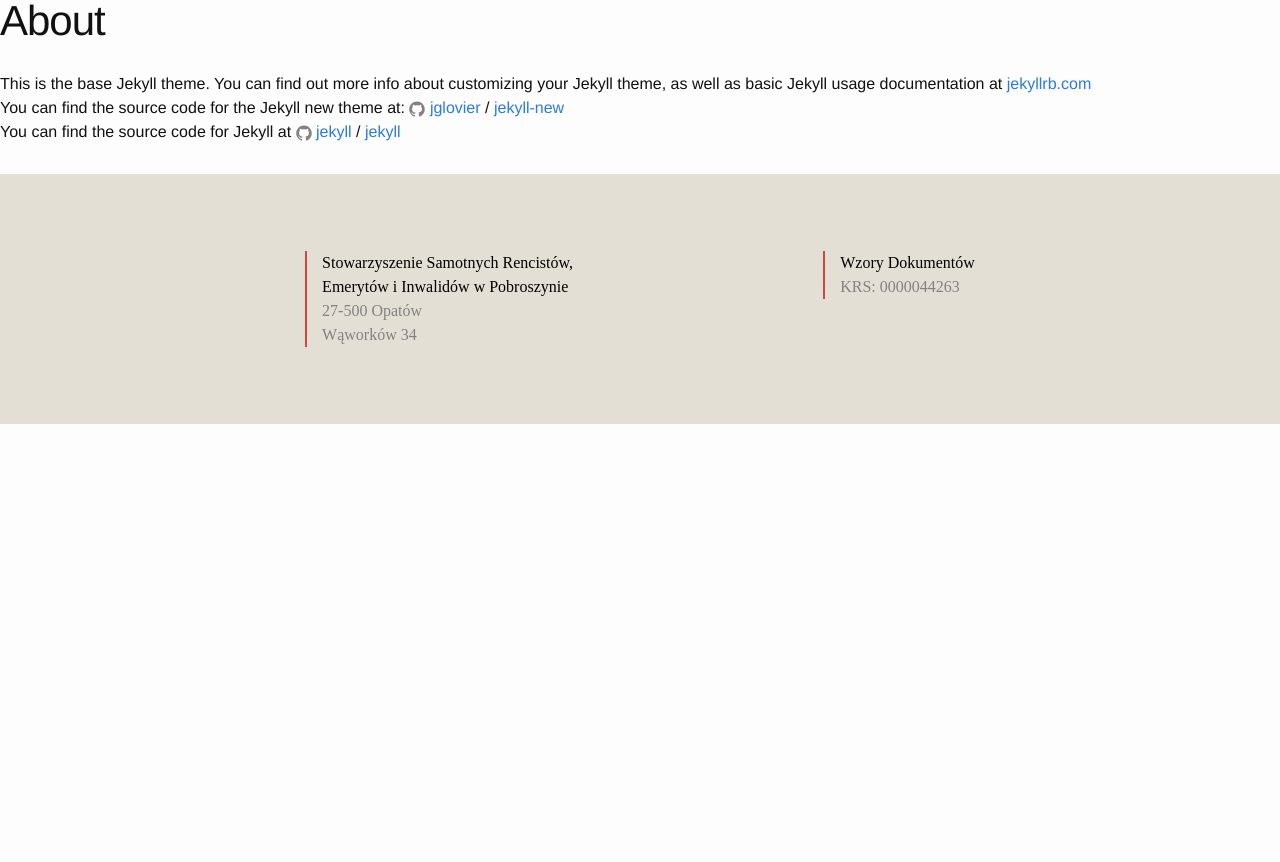
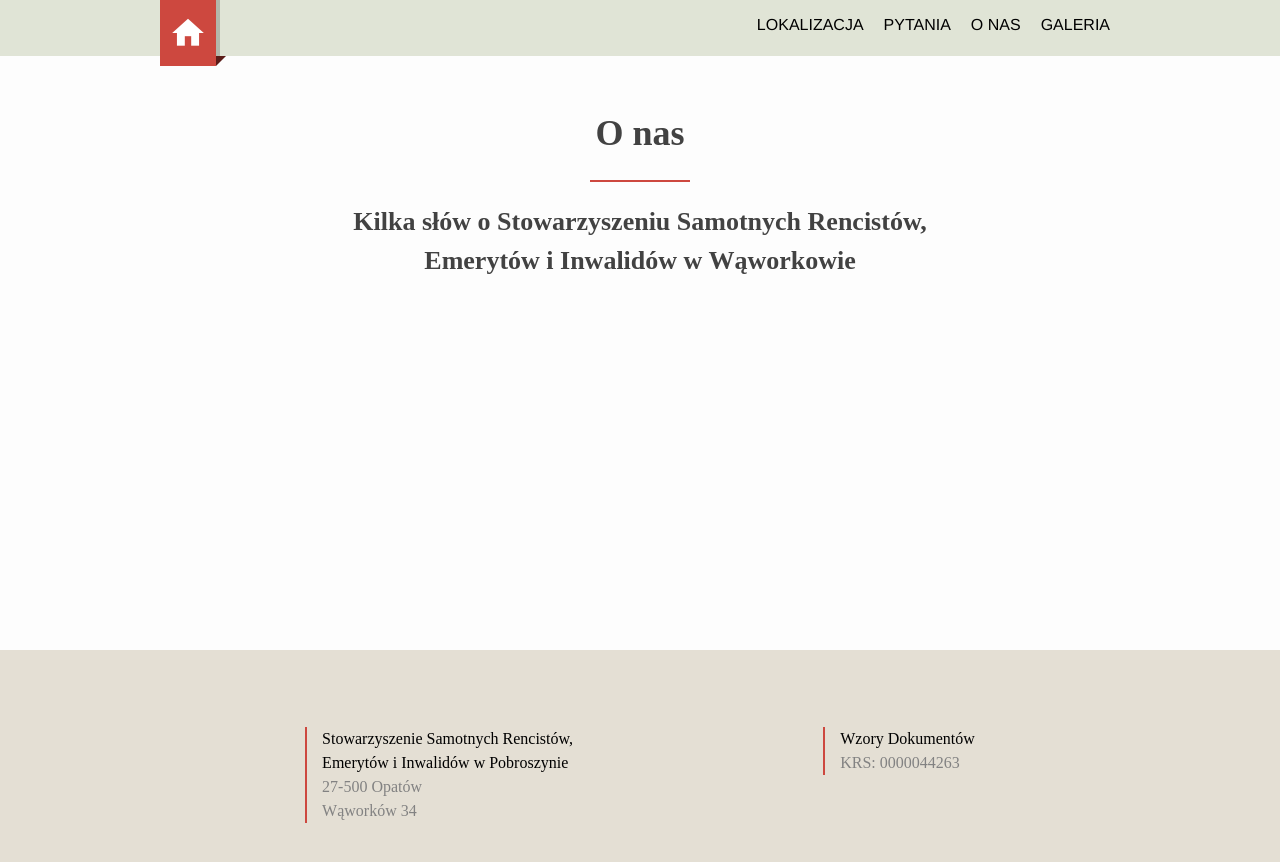
Before and after one commit to paweltar/stowarzyszenie, a Jekyll site: the page built from about.md, in a window 1280 px wide. Shown: the top 862 px of the page. Built offline with Jekyll 4.4.1, drawn with Linux system fonts in a browser that asks for light colours; some web fonts are replaced.

Commit message:
Style rest of the pages

```diff
--- a/_includes/head.html
+++ b/_includes/head.html
@@ -11,5 +11,5 @@
   <link rel="alternate" type="application/rss+xml" title="{{ site.title }}" href="{{ "/feed.xml" | prepend: site.baseurl | prepend: site.url }}">
   <link href="https://fonts.googleapis.com/icon?family=Material+Icons"
       rel="stylesheet">
-  <link rel="stylesheet" href="//brick.a.ssl.fastly.net/Alegreya:400,400i/Muli:200,400,600">
+  <link rel="stylesheet" href="//brick.a.ssl.fastly.net/Alegreya:400,400i, 600/Muli:200,400,600">
 </head>
--- a/_includes/navbar.html
+++ b/_includes/navbar.html
@@ -6,13 +6,13 @@
       </div>
     </a>
     <div class="nav-links">
-      <a href="">
+      <a href="/location.html">
         <p>Lokalizacja</p>
       </a>
-      <a href="">
+      <a href="/faq.html">
         <p>Pytania</p>
       </a>
-      <a href="">
+      <a href="/about.html">
         <p>O nas</p>
       </a>
       <a href="">
--- a/_layouts/universal.html
+++ b/_layouts/universal.html
@@ -5,7 +5,12 @@
     {% include navbar.html %}
 
     <div class="Site-content">
-      {{ content }}
+      <div class="universal-wrapper">
+        <h1>{{ page.title }}</h1>
+        <hr></hr>
+        <h2>{{ page.description }}</h2>
+        {{ content }}
+      </div>
     </div>
 
     {% include footer.html %}
--- a/_sass/_universal.scss
+++ b/_sass/_universal.scss
@@ -0,0 +1,29 @@
+.universal-wrapper {
+  margin: 50px auto;
+  width: 50%;
+  @include media-query($on-palm) {
+    width: 90%;
+  }
+  h1 {
+    font-family: 'Alegreya';
+    text-align: center;
+    color: $grey-color-dark;
+    font-size: 36px;
+    font-weight: 600;
+  }
+  h2 {
+    font-family: 'Alegreya';
+    text-align: center;
+    color: $grey-color-dark;
+    font-size: 26px;
+    font-weight: 600;
+    margin-bottom: 30px;
+  }
+  hr {
+    width: 100px;
+    margin: 20px auto;
+    height: 2px;
+    border: medium none;
+    background-color: $accent-color;
+  }
+}
--- a/about.html
+++ /dev/null
@@ -1,4 +0,0 @@
----
-layout: universal
-title: O nas
----
--- a/about.md
+++ b/about.md
@@ -1,15 +1,5 @@
 ---
-layout: page
-title: About
-permalink: /about/
+layout: universal
+title: O nas
+description: Kilka słów o Stowarzyszeniu Samotnych Rencistów, Emerytów i Inwalidów w Wąworkowie
 ---
-
-This is the base Jekyll theme. You can find out more info about customizing your Jekyll theme, as well as basic Jekyll usage documentation at [jekyllrb.com](http://jekyllrb.com/)
-
-You can find the source code for the Jekyll new theme at:
-{% include icon-github.html username="jglovier" %} /
-[jekyll-new](https://github.com/jglovier/jekyll-new)
-
-You can find the source code for Jekyll at
-{% include icon-github.html username="jekyll" %} /
-[jekyll](https://github.com/jekyll/jekyll)
--- a/css/main.scss
+++ b/css/main.scss
@@ -21,7 +21,7 @@ $grey-color:       #828282;
 $grey-color-light: lighten($grey-color, 40%);
 $grey-color-dark:  darken($grey-color, 25%);
 
-$dimmer: rgba(black, .4);
+$dimmer: rgba(black, .3);
 // $main-bg-image: url('/img/assets/main-bg.jpg');
 $font-dark: #334854;
 $accent-color: #CD483F;
--- a/faq.html
+++ /dev/null
@@ -1,3 +0,0 @@
----
-layout: page
----
--- a/index.html
+++ b/index.html
@@ -32,7 +32,7 @@ layout: default
   <section class="important-links-section">
     <div class="important-links-wrapper">
       <div class="important-link-block">
-        <a href=""><i class="material-icons">map</i></a>
+        <a href="/location.html"><i class="material-icons">map</i></a>
         <h2>Lokalizacja</h2>
         <p>Jak dojechać do Domu Opieki w Wąworkowie?</p>
       </div>
--- a/location.html
+++ /dev/null
@@ -1,3 +0,0 @@
----
-layout: page
----
```
Also changed, not shown: faq.md (added, +9 -0 lines), location.md (added, +5 -0 lines).
